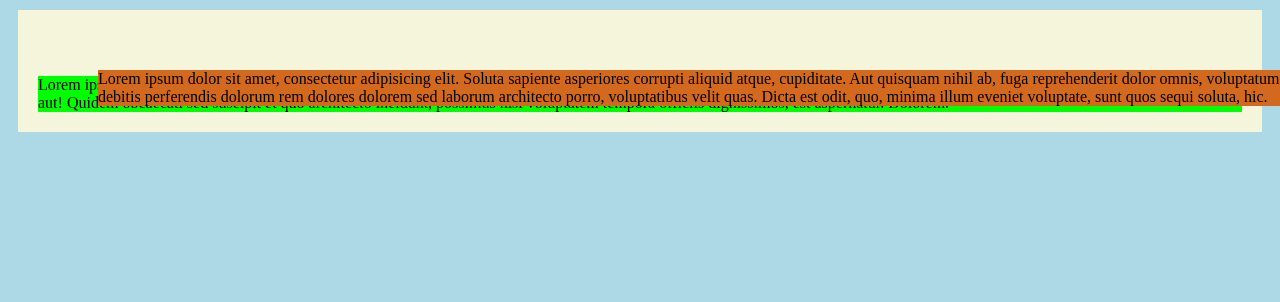
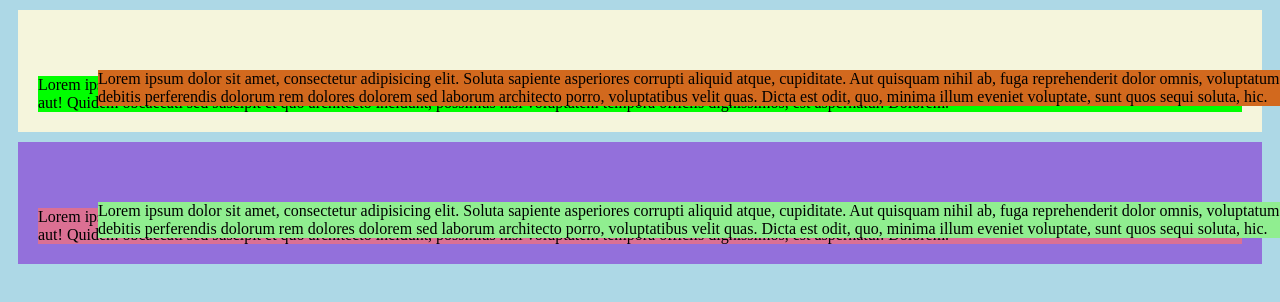
Before and after one commit to mmgrochowski/css-podstawy, a plain HTML site: page pozycjonowanie/index.html in a window 1280 px wide. Shown: the top 302 px of the page. Drawn offline with Linux system fonts and the light colour scheme.

Commit message:
relative

```diff
--- a/pozycjonowanie/css/style.css
+++ b/pozycjonowanie/css/style.css
@@ -21,3 +21,20 @@ div#kontener > div#drugi {
     background-color: lime;
 
 }
+
+div#kontener-abs{
+    background-color:mediumpurple;
+    padding: 10px;
+}
+
+div#kontener-abs > div#pierwszy-abs {
+    background-color: lightgreen;
+    position: relative;
+    top: 40px;
+    left: 60px;
+
+}
+div#kontener-abs > div#drugi-abs {
+    background-color: palevioletred;
+
+}
--- a/pozycjonowanie/index.html
+++ b/pozycjonowanie/index.html
@@ -15,7 +15,18 @@
         </div>
 
         <div id="drugi">Lorem ipsum dolor sit amet, consectetur adipisicing elit. Pariatur, architecto accusamus provident, numquam dolor iste perferendis exercitationem sapiente nam explicabo quod consectetur aut! Quidem obcaecati sed suscipit et quo architecto incidunt, possimus nisi voluptatem tempora officiis dignissimos, est aspernatur. Dolorem.</div>
+
+    </div>
+
+
+       <div id="kontener-abs">
+        <div id="pierwszy-abs">
+            Lorem ipsum dolor sit amet, consectetur adipisicing elit. Soluta sapiente asperiores corrupti aliquid atque, cupiditate. Aut quisquam nihil ab, fuga reprehenderit dolor omnis, voluptatum debitis perferendis dolorum rem dolores dolorem sed laborum architecto porro, voluptatibus velit quas. Dicta est odit, quo, minima illum eveniet voluptate, sunt quos sequi soluta, hic.
+
         </div>
+
+        <div id="drugi-abs">Lorem ipsum dolor sit amet, consectetur adipisicing elit. Pariatur, architecto accusamus provident, numquam dolor iste perferendis exercitationem sapiente nam explicabo quod consectetur aut! Quidem obcaecati sed suscipit et quo architecto incidunt, possimus nisi voluptatem tempora officiis dignissimos, est aspernatur. Dolorem.</div>
+    </div>
 </body>
 
 </html>
```
